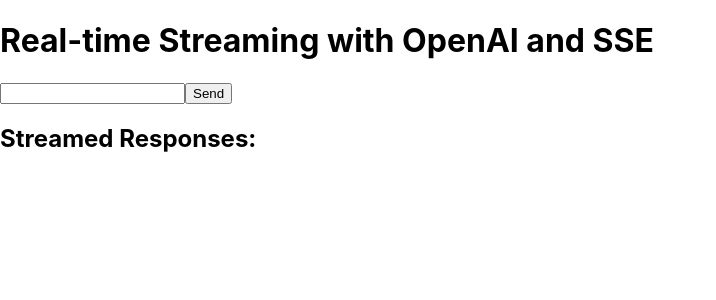
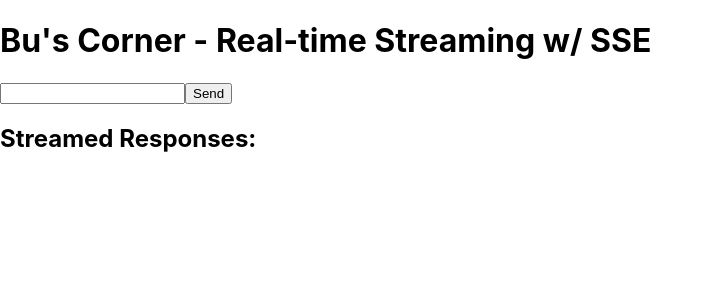
Before and after one commit to johame72/chatstream, a React (Create React App) app: page / in a window 1280 px wide. Shown: the top 300 px of the page, without its empty margins (0-716 px from the left). Built offline with nearby package versions, Linux system fonts and the light colour scheme; no server answers.

Commit message:
Updated Background Color to Pink

```diff
--- a/src/App.css
+++ b/src/App.css
@@ -14,7 +14,7 @@
 }
 
 .App-header {
-  background-color: #282c34;
+  background-color: #facddf; /* light pink color #facddf*/
   min-height: 100vh;
   display: flex;
   flex-direction: column;
--- a/src/App.js
+++ b/src/App.js
@@ -89,7 +89,7 @@
 
   return (
     <div className="App">
-      <h1>Real-time Streaming with OpenAI and SSE</h1>
+      <h1>Bu's Corner - Real-time Streaming w/ SSE</h1>
       <input
         type="text"
         value={inputText}
```
